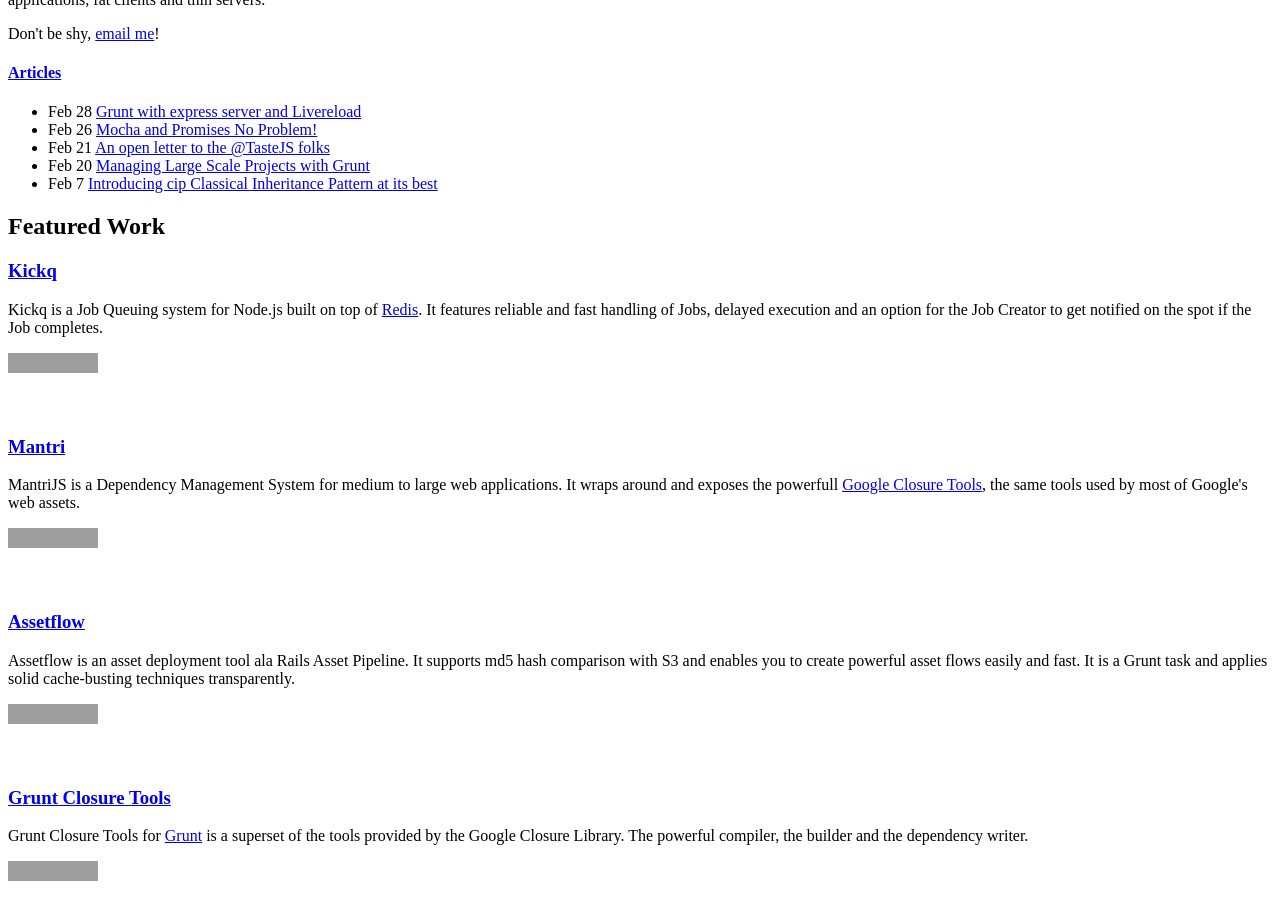
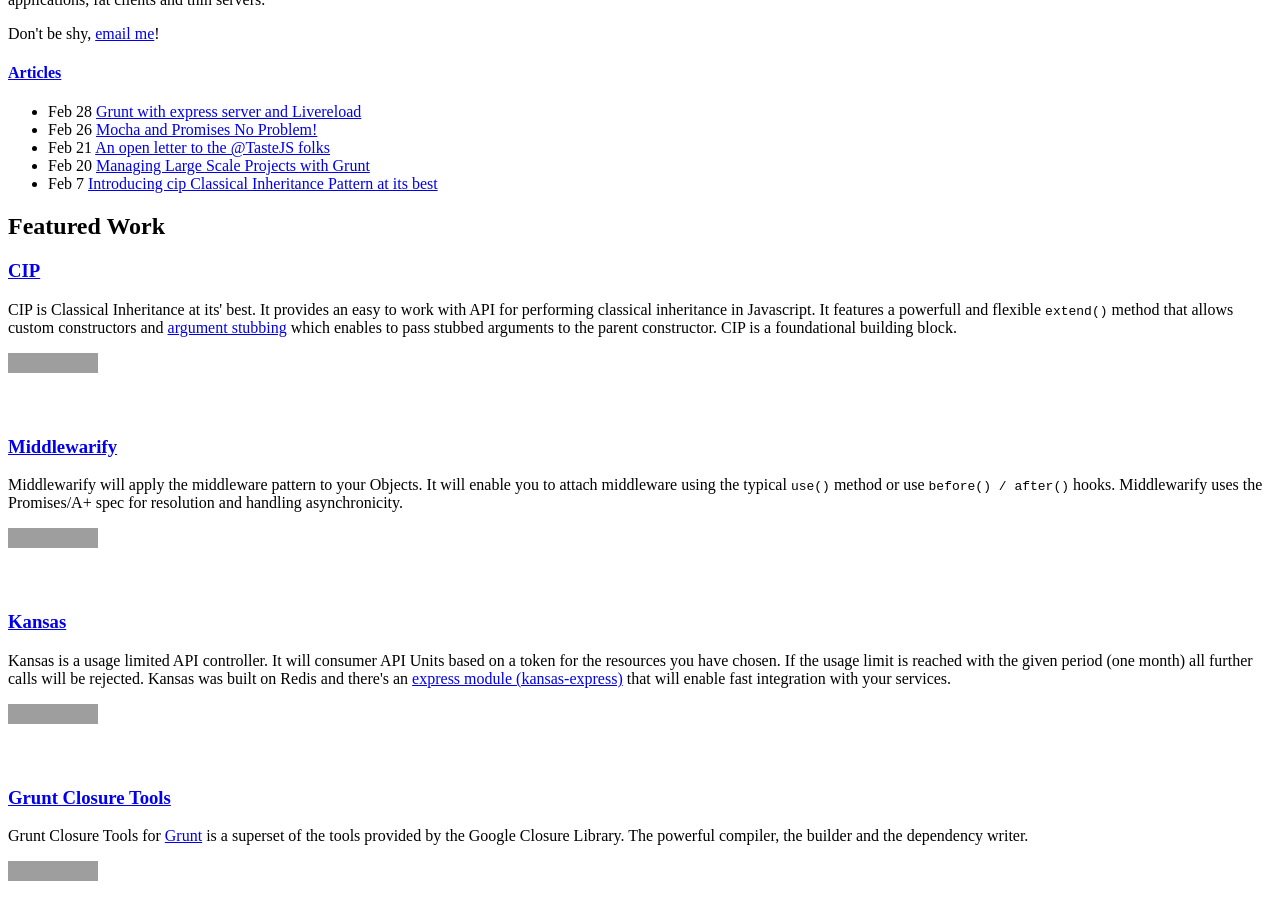
Before and after one commit to thanpolas/thanpolas.github.com, a Jekyll site: the page built from index.html, in a window 1280 px wide and 900 px high, scrolled down 477 px, cut to the strip 0-900 px from the top of the window. Built offline with Jekyll 4.4.1, drawn with Linux system fonts in a browser that asks for light colours; nearby versions of some CDN libraries; Markdown is read by kramdown in place of the engine named in the settings; grey boxes are pictures that could not be loaded.

Commit message:
update featured work

```diff
--- a/index.html
+++ b/index.html
@@ -40,26 +40,26 @@
         <h2>Featured Work</h2>
         <div class="row-fluid">
           <div class="span6">
-            <h3><a href="https://github.com/verbling/kickq" title="Kickq">Kickq</a></h3>
-            <p>Kickq is a Job Queuing system for Node.js built on top of <a href="http://redis.io" title="Redis database">Redis</a>. It features reliable and fast handling of Jobs, delayed execution and an option for the Job Creator to get notified on the spot if the Job completes.</p>
+            <h3><a href="https://github.com/thanpolas/cip" title="Cip">CIP</a></h3>
+            <p>CIP is Classical Inheritance at its' best. It provides an easy to work with API for performing classical inheritance in Javascript. It features a powerfull and flexible <code>extend()</code> method that allows custom constructors and <a href="https://github.com/thanpolas/cip/#argument-stubbing-with-extend" title="CIP Argument Stubbing">argument stubbing</a> which enables to pass stubbed arguments to the parent constructor. CIP is a foundational building block.</p>
             <p>
-              <iframe src="http://ghbtns.com/github-btn.html?user=verbling&repo=kickq&type=watch&count=true&size=large" allowtransparency="true" frameborder="0" scrolling="0" width="160" height="60"></iframe>
+              <iframe src="http://ghbtns.com/github-btn.html?user=thanpolas&repo=cip&type=watch&count=true&size=large" allowtransparency="true" frameborder="0" scrolling="0" width="160" height="60"></iframe>
             </p>
           </div>
           <div class="span6">
-            <h3><a href="http://mantrijs.com" title="Mantri Dependency System">Mantri</a></h3>
-            <p>MantriJS is a Dependency Management System for medium to large web applications. It wraps around and exposes the powerfull <a href="https://developers.google.com/closure/" title="Google Closure Tools">Google Closure Tools</a>, the same tools used by most of Google's web assets.</p>
+            <h3><a href="https://github.com/thanpolas/middlewarify" title="Middlewarify">Middlewarify</a></h3>
+            <p>Middlewarify will apply the middleware pattern to your Objects. It will enable you to attach middleware using the typical <code>use()</code> method or use <code>before() / after()</code> hooks. Middlewarify uses the Promises/A+ spec for resolution and handling asynchronicity.</p>
             <p>
-              <iframe src="http://ghbtns.com/github-btn.html?user=thanpolas&repo=mantri&type=watch&count=true&size=large" allowtransparency="true" frameborder="0" scrolling="0" width="160" height="60"></iframe>
+              <iframe src="http://ghbtns.com/github-btn.html?user=thanpolas&repo=cip&type=watch&count=true&size=large" allowtransparency="true" frameborder="0" scrolling="0" width="160" height="60"></iframe>
             </p>
           </div>
         </div>
         <div class="row-fluid">
           <div class="span6">
-            <h3><a href="https://github.com/verbling/assetflow" title="Assetflow">Assetflow</a></h3>
-            <p>Assetflow is an asset deployment tool ala Rails Asset Pipeline. It supports md5 hash comparison with S3 and enables you to create powerful asset flows easily and fast. It is a Grunt task and applies solid cache-busting techniques transparently.</p>
+            <h3><a href="https://github.com/thanpolas/kansas" title="Kansas">Kansas</a></h3>
+            <p>Kansas is a usage limited API controller. It will consumer API Units based on a token for the resources you have chosen. If the usage limit is reached with the given period (one month) all further calls will be rejected. Kansas was built on Redis and there's an <a href="https://github.com/thanpolas/kansas-express" title="Kansas Express">express module (kansas-express)</a> that will enable fast integration with your services.</p>
             <p>
-              <iframe src="http://ghbtns.com/github-btn.html?user=verbling&repo=assetflow&type=watch&count=true&size=large" allowtransparency="true" frameborder="0" scrolling="0" width="160" height="60"></iframe>
+              <iframe src="http://ghbtns.com/github-btn.html?user=thanpolas&repo=kansas&type=watch&count=true&size=large" allowtransparency="true" frameborder="0" scrolling="0" width="160" height="60"></iframe>
             </p>
           </div>
           <div class="span6">
```
